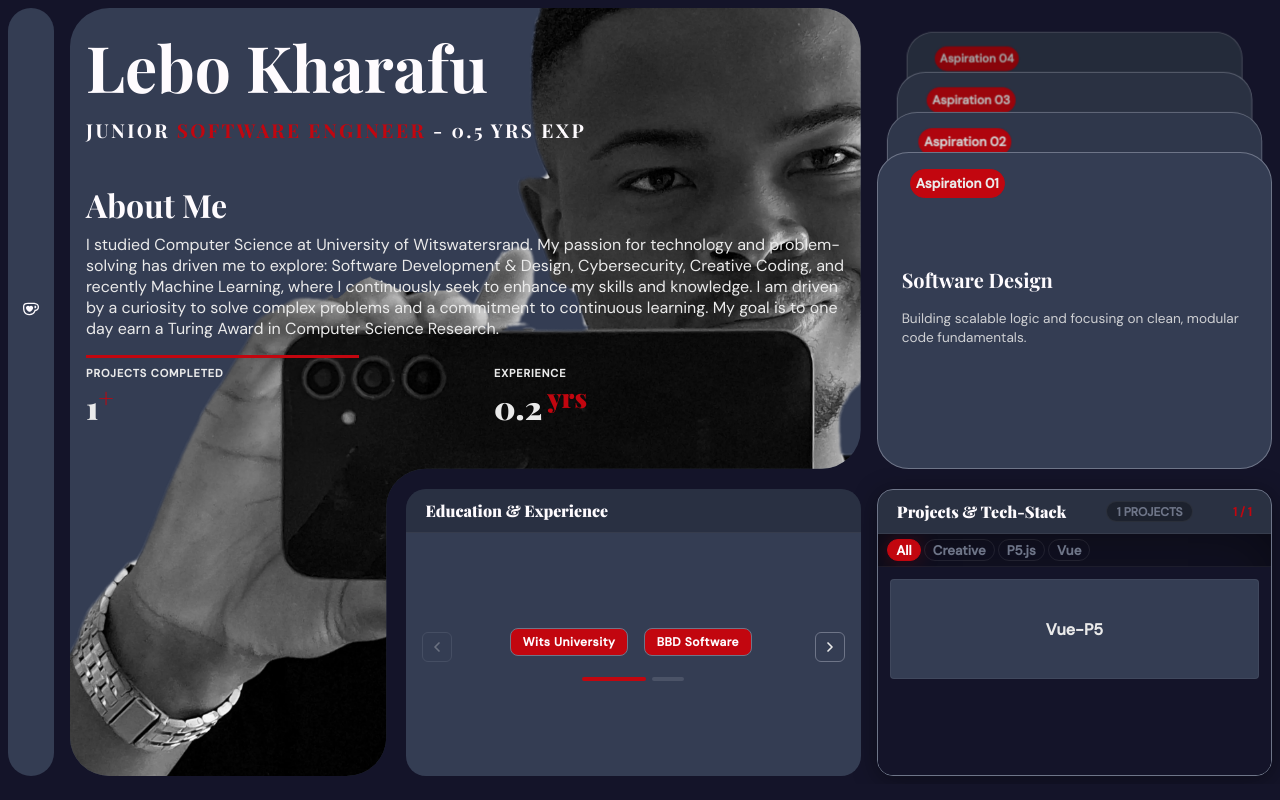
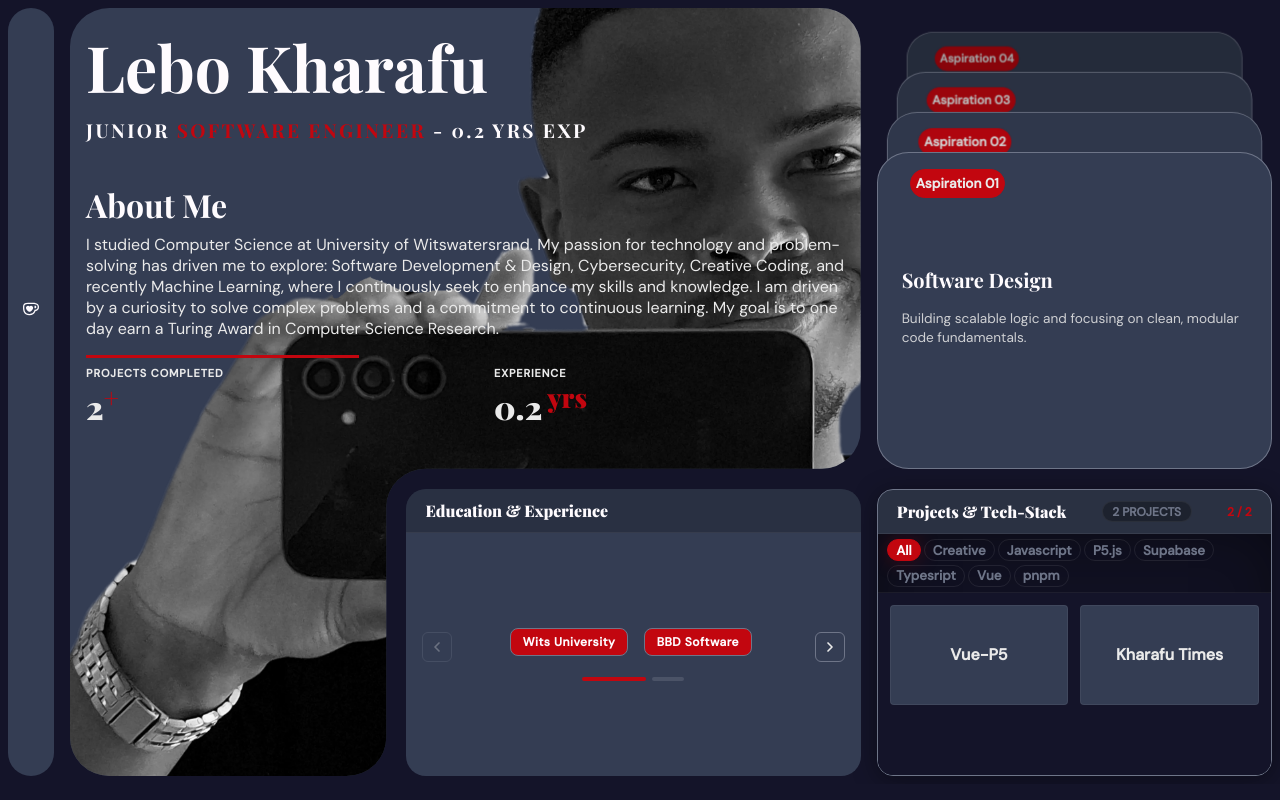
Before and after one commit to Lebo-Kharafu/Lebo-Kharafu, a Vue app: page / in a window 1280 px wide. Built offline with nearby package versions, Linux system fonts and the light colour scheme; some icons are missing.

Commit message:
Added more Projects

```diff
--- a/src/components/ui/TechStackList.vue
+++ b/src/components/ui/TechStackList.vue
@@ -178,9 +178,7 @@ const nextPage = () => {
         padding: 0;
         min-height: calc(v-bind('rowsCount') * 2.3rem);
         width: calc(v-bind('columnsCount') * 7.8rem);
-        /* min-width: calc(v-bind('columnsCount') * 7.8rem); */
         max-width: 100%;
-        /* flex-shrink: 0;  */
     }
 
     .skills-list.fallback-list {
@@ -205,6 +203,5 @@ const nextPage = () => {
 
     .skills-list li:hover {
         border-color: var(--color-heading);
-        letter-spacing: 0.06em;
     }
 </style>
--- a/src/data/projects.json
+++ b/src/data/projects.json
@@ -1,3 +1,18 @@
 [
-  { "id": 1, "name": "Vue-P5", "fullName": "VUEP5", "year": "2025", "desc": "Generative art and interactive games with P5.js and vue3.", "tags": ["P5.js", "Creative","Vue"] }
+  {
+    "id": 1,
+    "name": "Vue-P5",
+    "fullName": "VUEP5",
+    "year": "2025",
+    "desc": "Generative art and interactive games with P5.js and vue3.",
+    "tags": ["Javascript", "P5.js", "Creative", "Vue"]
+  },
+  {
+    "id": 2,
+    "name": "Kharafu Times",
+    "fullName": "Kharafu Times Calendar",
+    "year": "2026",
+    "desc": "My personal availability calendar. People in my life can check my schedule, find a free day, and reach out to me directly.",
+    "tags": ["Typesript", "Supabase", "Vue", "pnpm"]
+  }
 ]
--- a/src/views/HomeView.vue
+++ b/src/views/HomeView.vue
@@ -11,7 +11,7 @@
                     <section>
                         <h1>{{ details.personal.name }}</h1>
                         <h2 class="hero-role">{{ details.personal.rank }}&nbsp;<em>{{ details.personal.role
-                        }}</em>&nbsp;-&nbsp;{{ details.personal.experience }} yrs exp</h2>
+                        }}</em>&nbsp;-&nbsp;{{ getExperience() }} yrs exp</h2>
                     </section>
                     <section>
                         <h2>About Me</h2>
```
